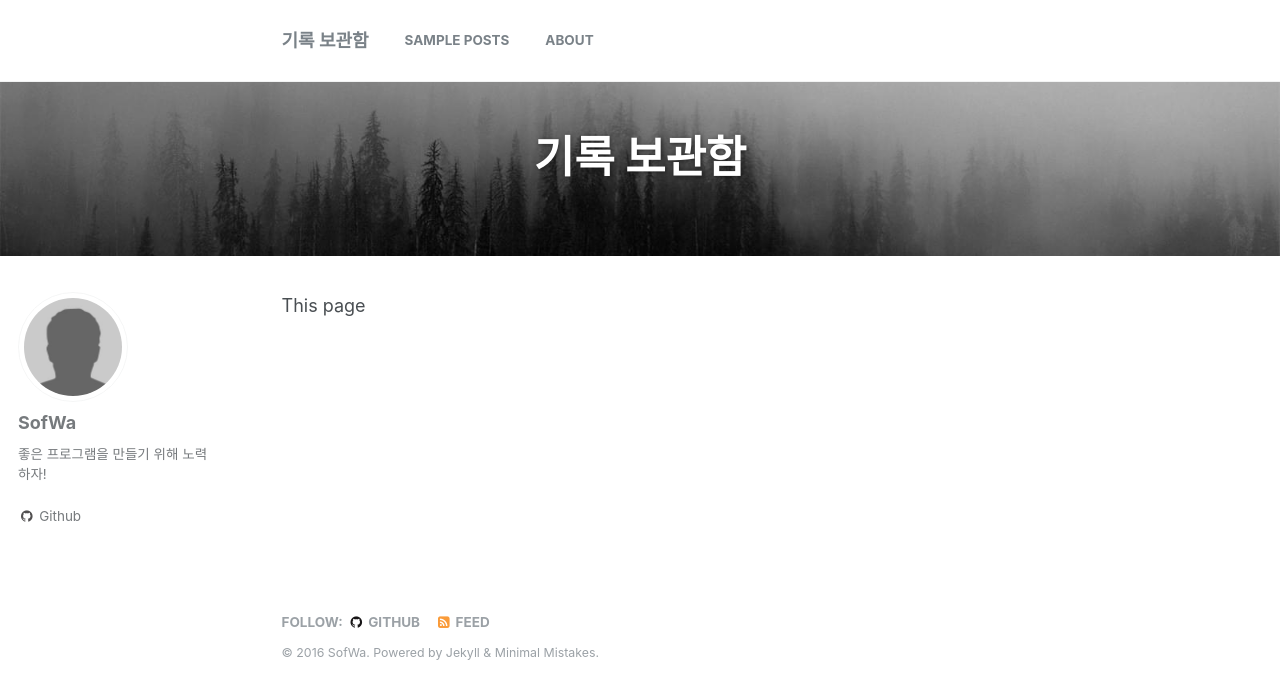
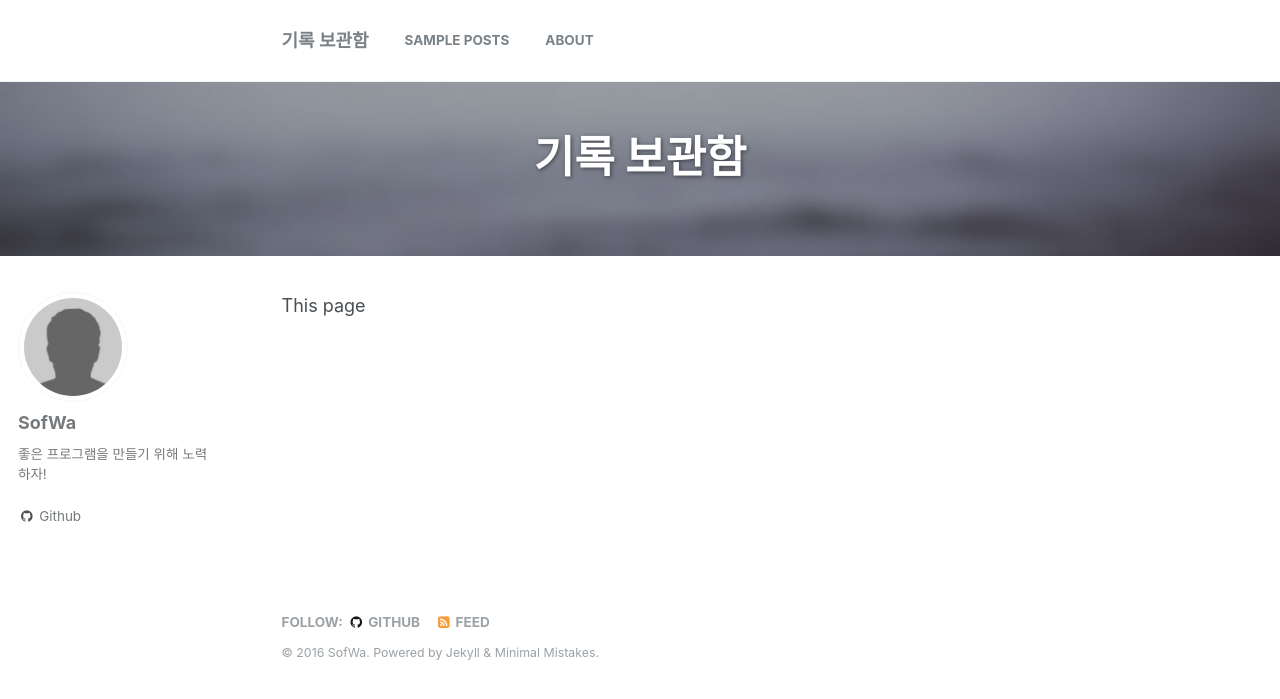
Before and after one commit to SofWa/custom-minimal-mistakes, a Jekyll site: the page built from _pages/home.md, in a window 1280 px wide. Shown: the top 699 px of the page. Built offline with Jekyll 4.4.1, drawn with Linux system fonts in a browser that asks for light colours.

Commit message:
Update home.md

```diff
--- a/_pages/home.md
+++ b/_pages/home.md
@@ -2,7 +2,7 @@
 layout: single
 permalink: /
 header:
-  overlay_image: unsplash-image-7.jpg
+  overlay_image: mm-home-page-feature.jpg
 ---
 
 This page
```
